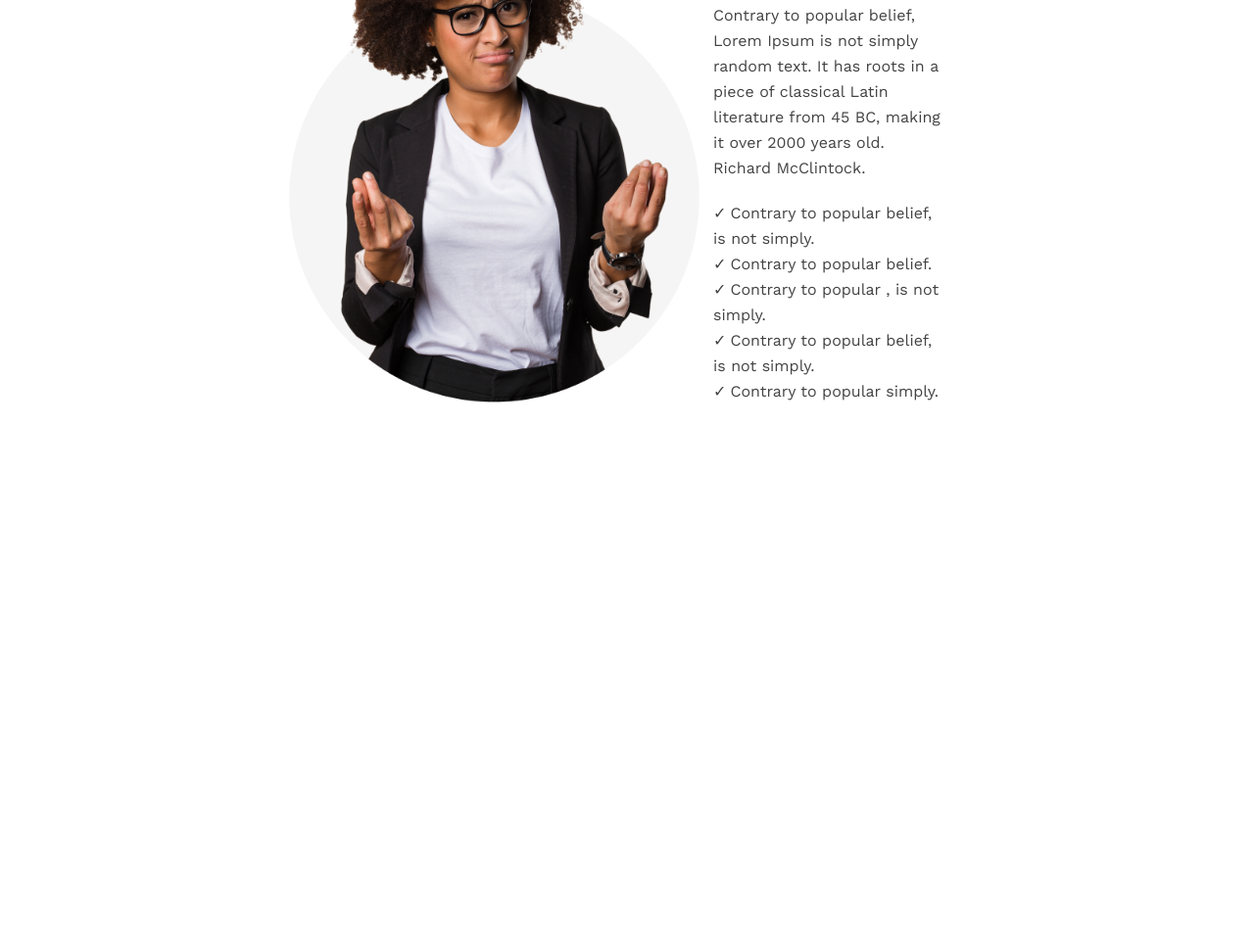
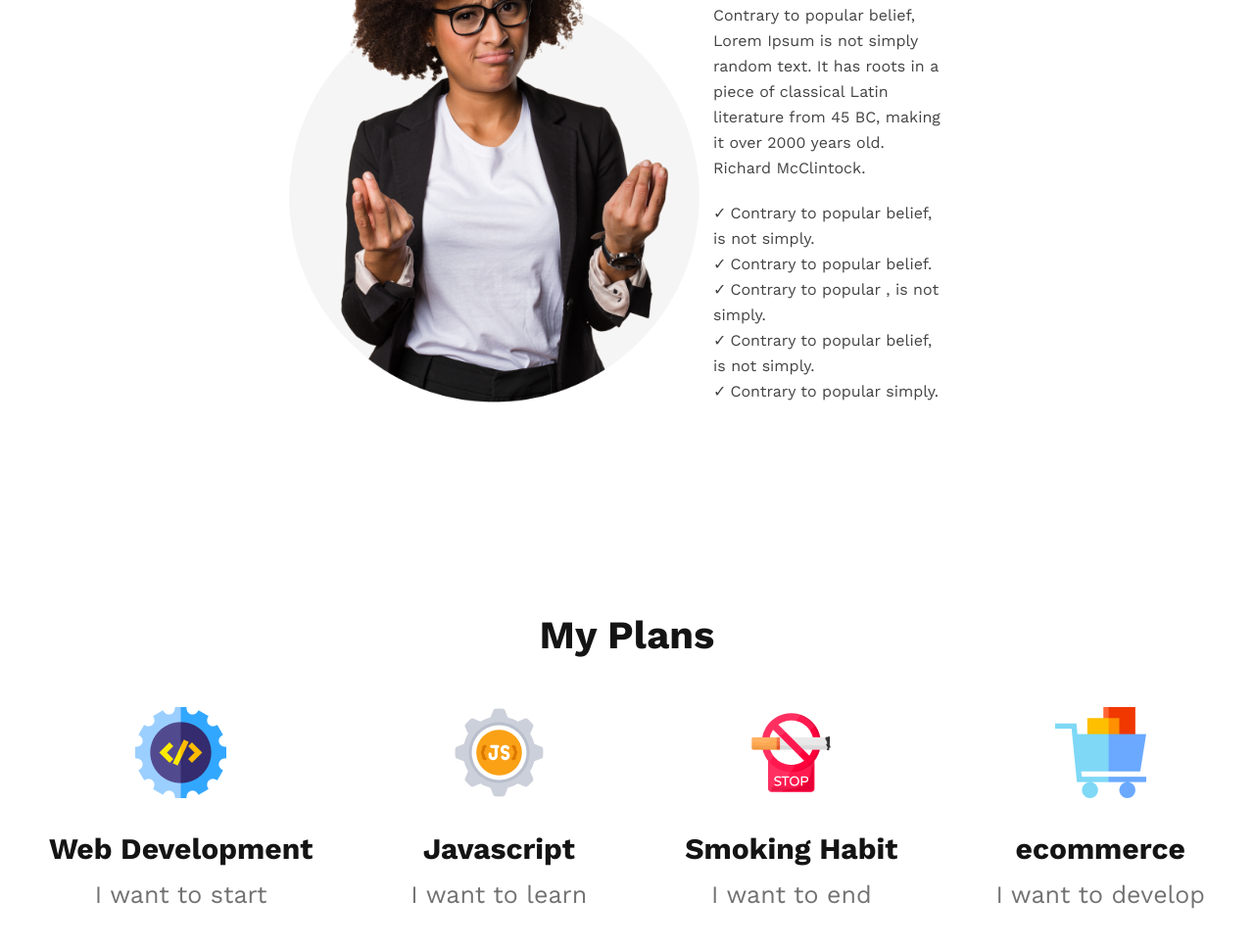
Before and after one commit to mashfikur/new_me_website, a plain HTML site: page index.html in a window 1280 px wide. Shown: the part 1090-2056 px from the top of the page at 98% size. Before the commit the page ends 1715 px from the top, so only its background shows below. Drawn offline with nearby package versions, Linux system fonts and the light colour scheme.

Commit message:
plans added

```diff
--- a/index.html
+++ b/index.html
@@ -50,7 +50,35 @@
         </div>
       </section>
 
-      <!--  -->
+      <!-- plan section  -->
+      <section class="plan">
+        <h3 class="section-title">My Plans</h3>
+
+        <!-- cards -->
+
+        <div class="card-container">
+          <div class="card">
+            <img src="images/icons/web.png" alt="" />
+            <h4 class="card-title">Web Development</h4>
+            <p class="card-text">I want to start</p>
+          </div>
+          <div class="card">
+            <img src="images/icons/js.png" alt="" />
+            <h4 class="card-title">Javascript</h4>
+            <p class="card-text">I want to learn</p>
+          </div>
+          <div class="card">
+            <img src="images/icons/smoke.png" alt="" />
+            <h4 class="card-title">Smoking Habit</h4>
+            <p class="card-text">I want to end</p>
+          </div>
+          <div class="card">
+            <img src="images/icons/ecom.png" alt="" />
+            <h4 class="card-title">ecommerce</h4>
+            <p class="card-text">I want to develop</p>
+          </div>
+        </div>
+      </section>
     </main>
     <footer></footer>
   </body>
--- a/styles/style.css
+++ b/styles/style.css
@@ -109,3 +109,40 @@ header {
   content: "\2713";
   margin-right: 4px;
 }
+
+/* Plan section styles */
+
+.section-title {
+  color: #151414;
+  font-size: 40px;
+  font-weight: 700;
+  text-align: center;
+  margin-bottom: 50px;
+}
+
+.card {
+  text-align: center;
+}
+
+.card-container {
+  display: flex;
+  align-items: center;
+  justify-content: space-around;
+  margin-bottom: 130px;
+}
+
+.card-title {
+  color: #151414;
+  text-align: center;
+  font-size: 30px;
+  font-weight: 700;
+  margin-top: 30px;
+  margin-bottom: 15px;
+}
+
+.card-text {
+  color: #737272;
+  text-align: center;
+  font-size: 25px;
+  font-weight: 500;
+}
```
Also changed, not shown: images/ff 1.png (added).
